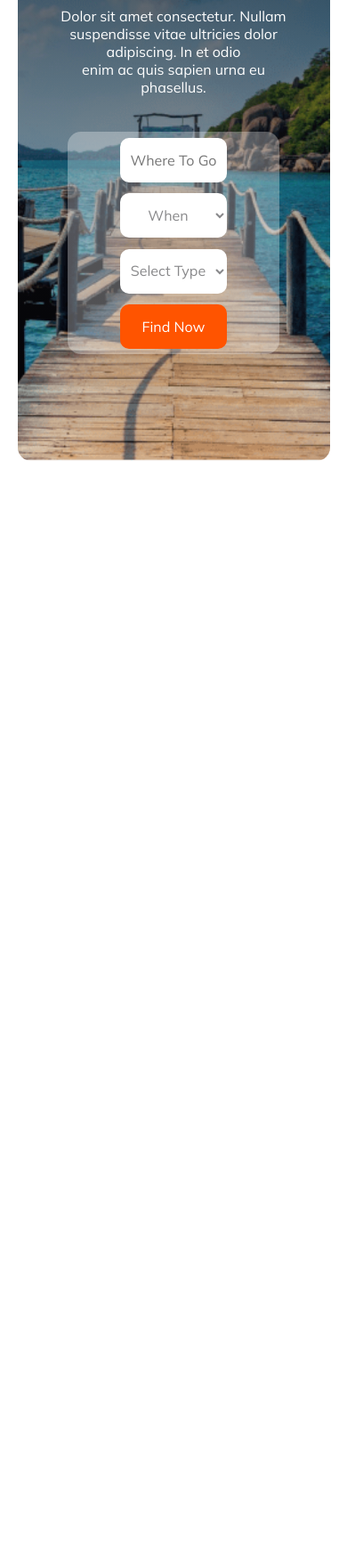
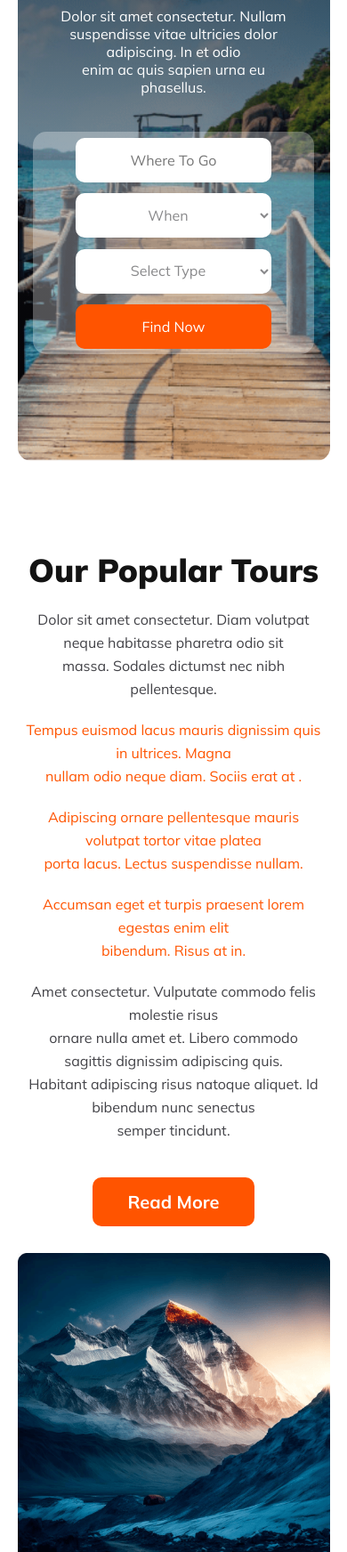
Before and after one commit to mdszhossain/Travel-Company-Webpage-Programming-Hero-Assignment2, a plain HTML site: page index.html in a window 390 px wide. Shown: the part 256-2000 px from the top of the page at 89% size. Before the commit the page ends 844 px from the top, so only its background shows below. Drawn offline with Linux system fonts and the light colour scheme.

Commit message:
created popular tour section and responsive done

```diff
--- a/index.html
+++ b/index.html
@@ -51,6 +51,32 @@
                 </div>
             </div>
         </section>
+        <section class="popular-tour">
+            <div class="popular-tour-text">
+                <h2 class="popular-tour-heading">Our Popular Tours</h2>
+                <div class="popular-description">
+                    <p class="popular-tour-description">Dolor sit amet consectetur. Diam volutpat neque habitasse pharetra odio sit<br>massa. Sodales dictumst nec nibh pellentesque.</p>
+                </div>
+                <ul class="popular-tour-list">
+                    <li>
+                        <p class="des1 des">Tempus euismod lacus mauris dignissim quis in ultrices. Magna<br>nullam odio neque diam. Sociis erat at .</p>
+                    </li>
+                    <li>
+                        <p class="des2 des">Adipiscing ornare pellentesque mauris volutpat tortor vitae platea<br>porta lacus. Lectus suspendisse nullam.</p>
+                    </li>
+                    <li>
+                        <p class="des3 des"> Accumsan eget et turpis praesent lorem egestas enim elit<br>bibendum. Risus at in.</p>
+                    </li>
+                </ul>
+                <div class="popular-description">
+                    <p class="popular-tour-description">Amet consectetur. Vulputate commodo felis molestie risus<br>ornare nulla amet et. Libero commodo sagittis dignissim adipiscing quis. <br>Habitant adipiscing risus natoque aliquet. Id bibendum nunc senectus<br>semper tincidunt. </p>
+                </div>
+                <div class="read-more"><button class="read-more-btn">Read More</button></div>
+            </div>
+            <div class="popular-tour-image">
+                <img src="./assets/images/mountain.png" alt="">
+            </div>
+        </section>
     </main>
     <footer></footer>
 </body>
--- a/styles/style.css
+++ b/styles/style.css
@@ -118,6 +118,46 @@
 .hero-bars:focus {
     outline: 0;
 }
+
+/* Popular Tour Section */
+.popular-tour-heading {
+    font-size: 2.25rem;
+    color: #131313;
+    margin-bottom: 20px;
+}
+
+.popular-tour-description {
+    font-weight: 400;
+    color: var(--black-default);
+    margin-bottom: 20px;
+    line-height: 1.625rem;
+}
+.des {
+    font-weight: 400;
+    color: var(--black-default);
+    margin-bottom: 20px;
+    line-height: 1.625rem;
+}
+.popular-tour {
+    display: flex;
+    justify-content: space-around;
+    align-items: center;
+    margin-top: 100px;
+}
+.read-more-btn {
+    background-color: var(--orange-default);
+    border: 0px;
+    border-radius: 10px;
+    padding: 15px 40px;
+    color: var(--white-default);
+    font-size: 1.25rem;
+    font-weight: 700;
+}
+.popular-tour-list {
+    margin-left: 17px;
+}
+
+
 /* (max-width: 480px) */
 @media (max-width: 480px) {
     /* nav-section */
@@ -147,13 +187,14 @@
     /* Hero Section */
     .hero-input {
         height: 250px;
+        width: 90%;
     }
     .hero-input form {
         flex-direction: column;
     }
     .hero-bars {
         height: 50px;
-        width: 120px;
+        width: 220px;
     }
     .hero-heading {
         font-size: 2rem;
@@ -163,6 +204,47 @@
         margin: auto;
         margin-bottom: 40px;
     }
+    /* Popular Tour Section */
+    .popular-tour {
+        flex-direction: column;
+        align-items: center;
+    }
+    .popular-tour-image {
+        display: flex;
+        justify-content: center;
+    }
+    .popular-tour-image img {
+        width: 90%;
+    }
+    .popular-tour-description {
+        text-align: center;
+        width: 85%;
+    }
+    .popular-tour-heading {
+        text-align: center;
+    }
+    .popular-description {
+        display: flex;
+        justify-content: center;
+    }
+    .popular-tour-list {
+        width: 85%;
+        text-align: center;
+        margin: auto;
+    }
+    .popular-tour-list li {
+        list-style-type: none;
+    }
+    .des {
+        color: var(--orange-default);
+    }
+    .read-more {
+        display: flex;
+        justify-content: center;
+        margin-bottom: 30px;
+        margin-top: 20px;
+    }
+
 }
 
 /* (min-width: 481px) and (max-width: 768px) */
@@ -210,6 +292,49 @@
         margin: auto;
         margin-bottom: 40px;
     }
+
+    /* Popular Tour Section */
+    .popular-tour {
+        flex-direction: column;
+        align-items: center;
+    }
+    .popular-tour-image {
+        display: flex;
+        justify-content: center;
+        width: 100%;
+    }
+    .popular-tour-image img {
+        width: 90%;
+    }
+    .popular-tour-description {
+        text-align: center;
+        width: 95%;
+    }
+    .popular-tour-heading {
+        text-align: center;
+    }
+    .popular-description {
+        display: flex;
+        justify-content: center;
+    }
+    .popular-tour-list {
+        width: 85%;
+        text-align: center;
+        margin: auto;
+    }
+    .popular-tour-list li {
+        list-style-type: none;
+    }
+    .des {
+        color: var(--orange-default);
+    }
+    .read-more {
+        display: flex;
+        justify-content: center;
+        margin-bottom: 30px;
+        margin-top: 20px;
+    }
+
 }
 
 /* (min-width: 769px) and (max-width: 1025px) */
@@ -239,6 +364,23 @@
         height: 70px;
         width: 150px;
     }
+
+    /* Popular Tour Section */
+    .popular-tour {
+        flex-direction: column;
+    }
+    .popular-tour-image {
+        width: 100%;
+        display: flex;
+        justify-content: center;
+        margin-top: 60px;
+    }
+    .popular-tour-image img {
+        width: 85%;
+    }
+    .read-more {
+        margin-top: 40px;
+    }
 }
 
 /* (min-width: 1026px) and (max-width: 1200px) */
@@ -253,4 +395,14 @@
     .hero-input {
         width: 95%;
     }
+
+    /* Popular Tour Section */
+    .popular-tour-image {
+        display: flex;
+        justify-content: center;
+        width: 30%;
+    }
+    .popular-tour-image img {
+        width: 100%;
+    }
 }
```
